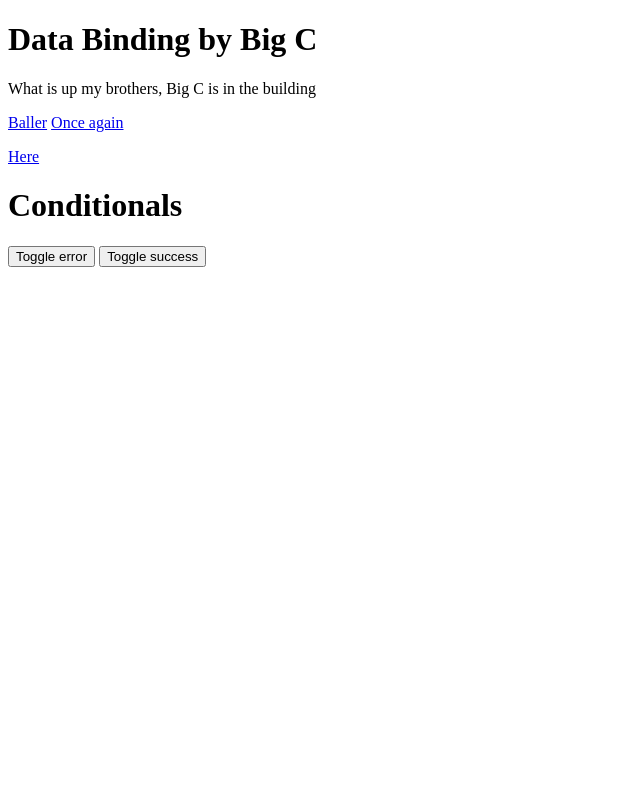
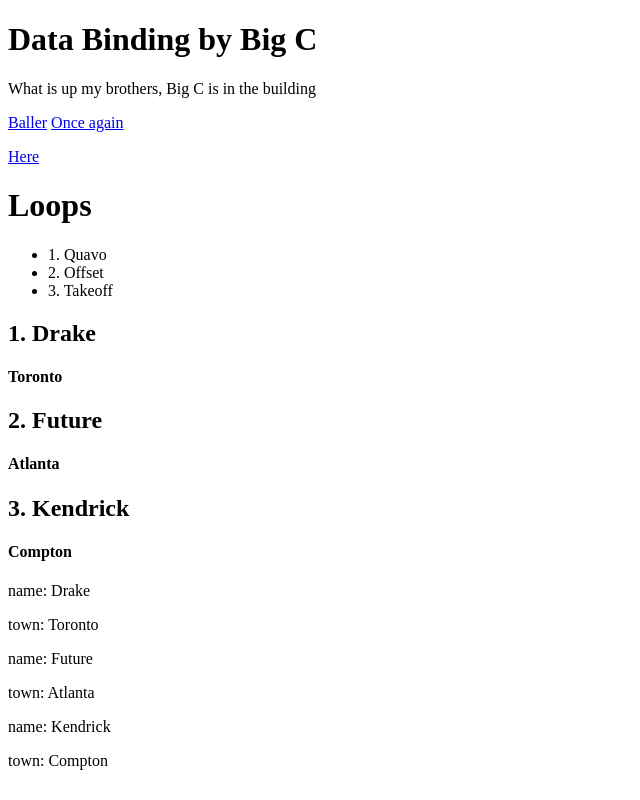
Before and after one commit to cjewell47/Vuejs, a plain HTML site: page vue-js-playlist/index.html in a window 1280 px wide. Shown: the whole page, without its empty margins (0-640 px from the left). Drawn offline with nearby package versions, Linux system fonts and the light colour scheme.

Commit message:
cycling through data

```diff
--- a/vue-js-playlist/app.js
+++ b/vue-js-playlist/app.js
@@ -13,7 +13,13 @@ new Vue({
     available: false,
     nearby: false,
     error: false,
-    success: false
+    success: false,
+    migos: ['Quavo', 'Offset', 'Takeoff'],
+    rappers: [
+      {name: 'Drake', town: 'Toronto'},
+      {name: 'Future', town: 'Atlanta'},
+      {name: 'Kendrick', town: 'Compton'}
+    ]
   },
   methods: {
     greet: function(people) {
--- a/vue-js-playlist/index.html
+++ b/vue-js-playlist/index.html
@@ -51,14 +51,27 @@
 <span>Rajeef</span>
 </div> -->
 
-      <h1>Conditionals</h1>
+<!-- <h1>Conditionals</h1>
 <button v-on:click="error = !error">Toggle error</button>
 <button v-on:click="success = !success">Toggle success</button>
-      <!-- <p v-if="error">Error!</p>
-      <p v-else-if="success">Success!</p> -->
+<p v-if="error">Error!</p>
+<p v-else-if="success">Success!</p>
 <p v-show="error">Error!</p>
-      <p v-show="success">Success!</p>
+<p v-show="success">Success!</p> -->
 
+  <h1>Loops</h1>
+  <ul>
+    <li v-for="(migo, index) in migos">{{ index + 1 }}. {{ migo }}</li>
+  </ul>
+  <template v-for="(dude, index) in rappers">
+    <h2>{{ index + 1 }}. {{ dude.name }}</h2>
+    <h4>{{ dude.town}}</h4>
+  </template>
+  <template v-for="dude in rappers">
+    <div v-for="(val, key) in dude">
+      <p>{{key}}: {{val}}</p>
+    </div>
+  </template>
 
 </div>
 
```
Lines whose indentation alone changed are shown as unchanged.
